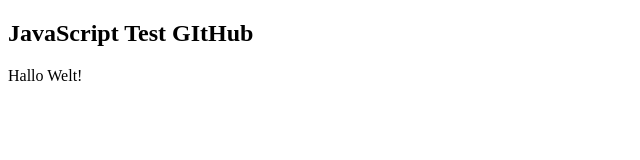
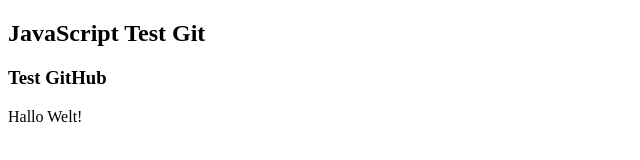
Before and after one commit to Requiemsound/Test_JavaScript, a plain HTML site: page index.html in a window 1280 px wide. Shown: the whole page, without its empty margins (0-640 px from the left). Drawn offline with Linux system fonts and the light colour scheme.

Commit message:
Test html

```diff
--- a/index.html
+++ b/index.html
@@ -6,7 +6,8 @@
 </head>
 <body>
 
-<h2 id="title">JavaScript Test GItHub</h2>
+<h2 id="title">JavaScript Test Git</h2>
+<h3 id="description">Test GitHub</h3>
 <p id="demo"></p>
 
 <script src="test.js"></script>
```
